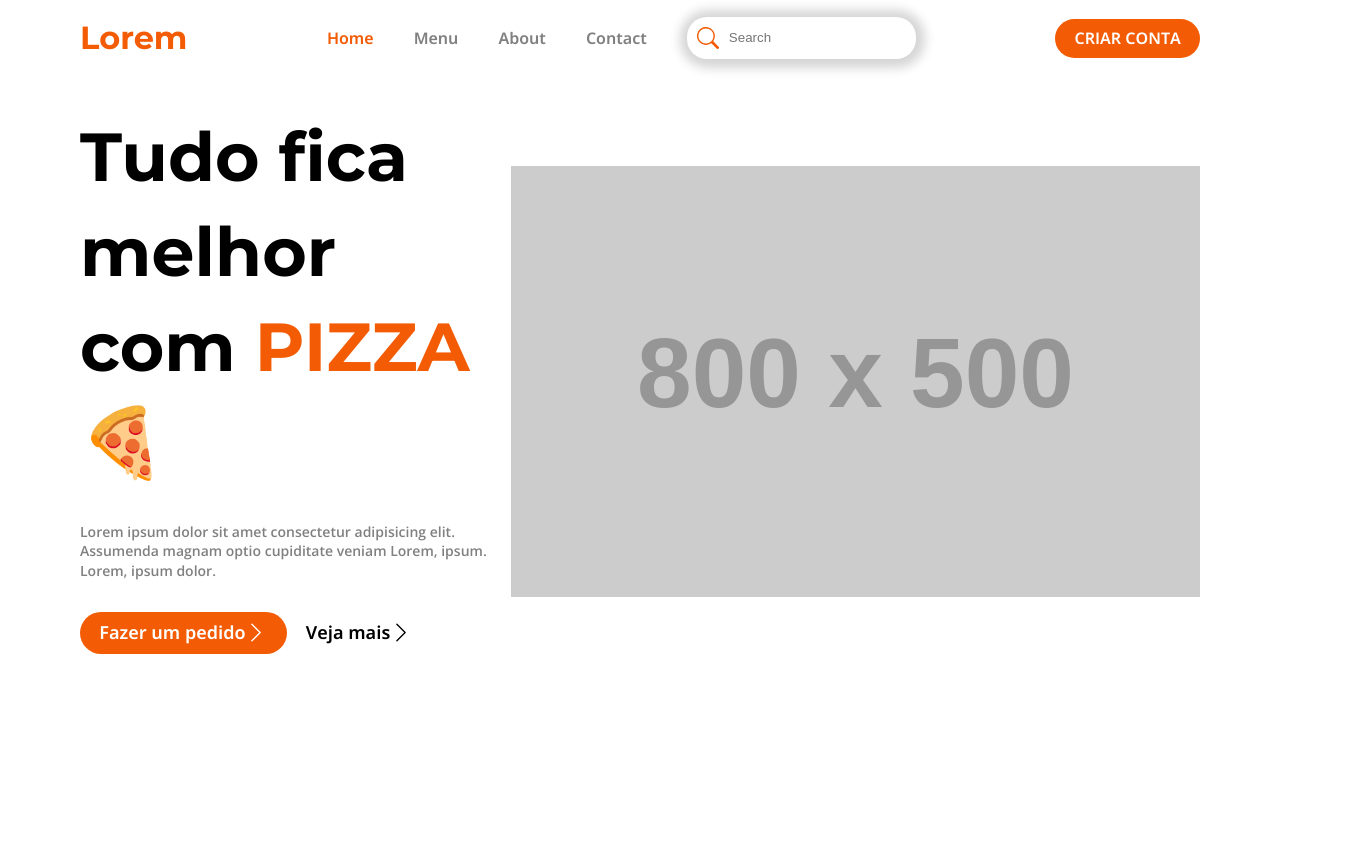
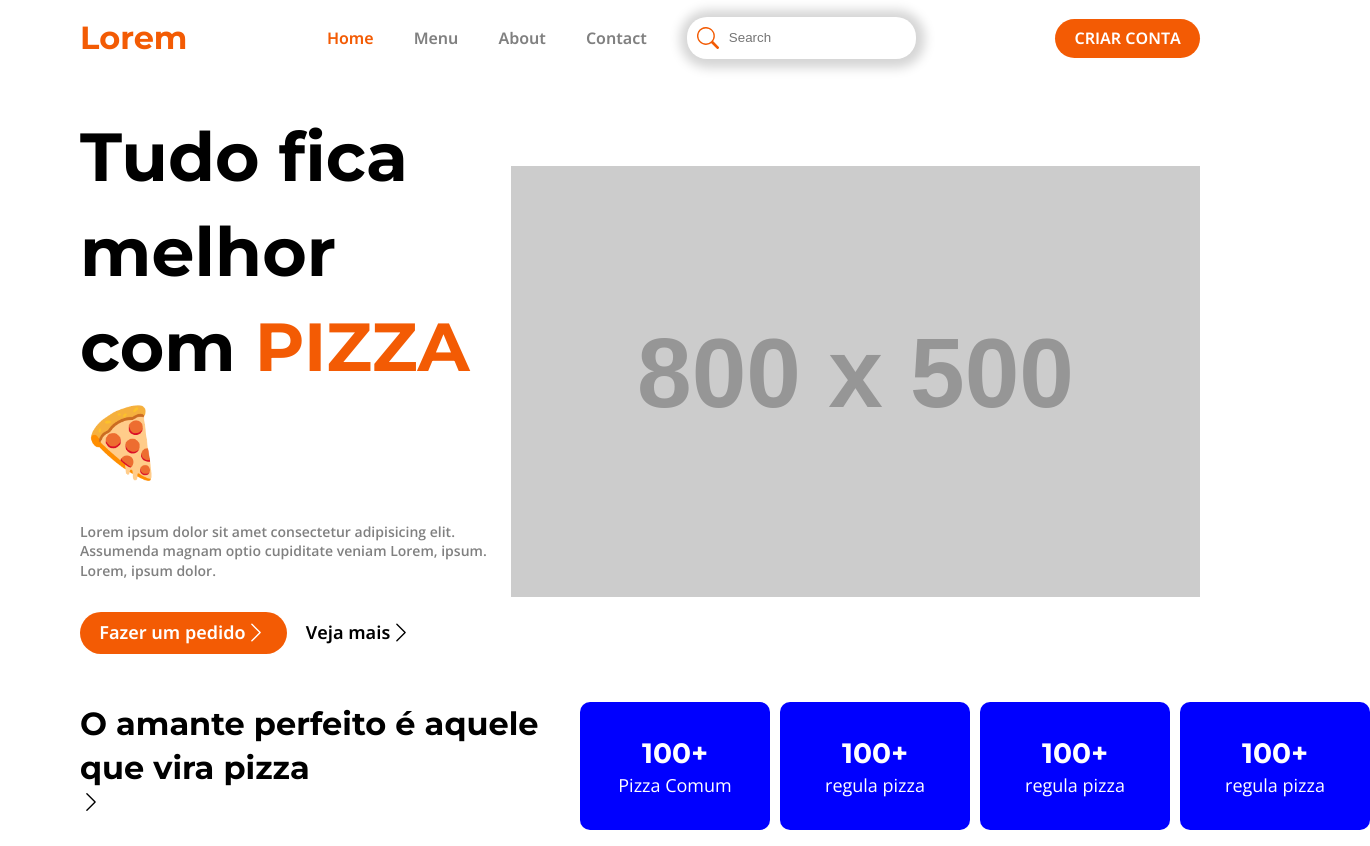
Before and after one commit to danielBRTanimacao/desafio-landing-page-react, a React (Vite) app: page / in a window 1280 px wide. Shown: the whole page, 1370 px wide, since content can reach past the window. Before the commit the page ends 800 px from the top, so only its background shows below. Built offline with nearby package versions, Linux system fonts and the light colour scheme; a web font is replaced by a local one.

Commit message:
making style main

```diff
--- a/src/App.tsx
+++ b/src/App.tsx
@@ -1,11 +1,13 @@
 import Header from "./components/Header";
 import Nav from "./components/Nav";
+import Main from "./components/Main";
 
 export default () => {
     return (
         <>
             <Nav />
             <Header />
+            <Main />
         </>
     );
 };
--- a/src/assets/css/Index.css
+++ b/src/assets/css/Index.css
@@ -182,3 +182,30 @@ li a,
 .btn-rounded {
     display: flex;
 }
+
+/* .bi-chevron-right {
+    border: 2px solid black;
+    border-radius: 100%;
+} */
+
+/* Estilizando a main */
+
+.main-hero {
+    margin-top: var(--big-font) !important;
+    display: flex;
+    justify-content: space-between;
+}
+
+.main-hero .article-blockots {
+    display: flex;
+    gap: 10px;
+}
+
+.blockots {
+    border-radius: 10px;
+    width: 190px;
+    text-align: center;
+    background-color: blue;
+    color: white;
+    padding: var(--medium-font) !important;
+}
--- /dev/null
+++ b/src/components/Main.tsx
@@ -0,0 +1,46 @@
+export default () => {
+    return (
+        <>
+            <main className="main-hero">
+                <div>
+                    <h2 className="small-article">
+                        O amante perfeito é aquele que vira pizza
+                    </h2>
+                    <a href="#">
+                        <svg
+                            xmlns="http://www.w3.org/2000/svg"
+                            width="22"
+                            height="22"
+                            fill="currentColor"
+                            className="bi bi-chevron-right"
+                            viewBox="0 0 16 16"
+                        >
+                            <path
+                                fill-rule="evenodd"
+                                d="M4.646 1.646a.5.5 0 0 1 .708 0l6 6a.5.5 0 0 1 0 .708l-6 6a.5.5 0 0 1-.708-.708L10.293 8 4.646 2.354a.5.5 0 0 1 0-.708"
+                            />
+                        </svg>
+                    </a>
+                </div>
+                <article className="article-blockots">
+                    <div className="blockots">
+                        <h3>100+</h3>
+                        <p>Pizza Comum</p>
+                    </div>
+                    <div className="blockots">
+                        <h3>100+</h3>
+                        <p>regula pizza</p>
+                    </div>
+                    <div className="blockots">
+                        <h3>100+</h3>
+                        <p>regula pizza</p>
+                    </div>
+                    <div className="blockots">
+                        <h3>100+</h3>
+                        <p>regula pizza</p>
+                    </div>
+                </article>
+            </main>
+        </>
+    );
+};
```
